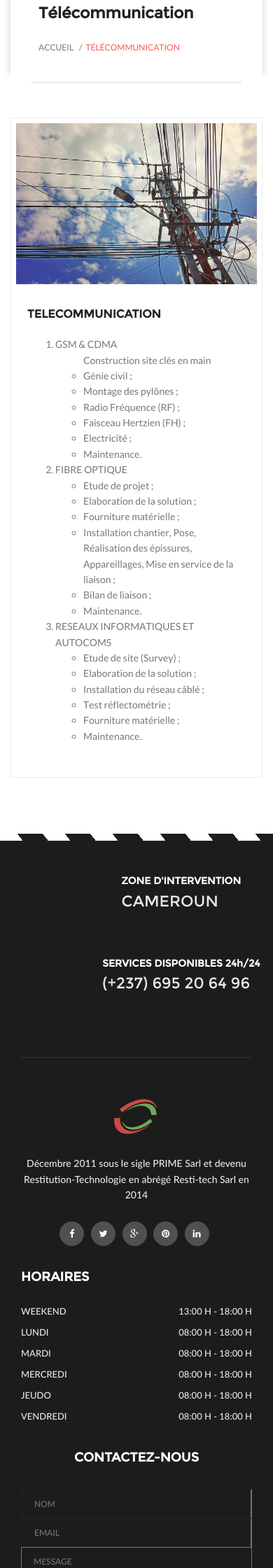
After one commit to leoandfox/restitech, a Symfony app: template templates/telecommunication.html.twig in a window 390 px wide. The commit adds this page. Shown: the part 417-2657 px from the top of the page at 70% size. Run offline with Twig, Linux system fonts and the light colour scheme; the template is opened without the code that fills it, so the values that code supplies are empty; some libraries are stand-ins or nearby versions; some web fonts are replaced.

Commit message:
ajout des services

```diff
--- a/templates/base.html.twig
+++ b/templates/base.html.twig
@@ -20,7 +20,7 @@
     <header class="bg-img">
         <div class="container">
             <div class="upper-header">
-                <div class="logo"><a href="/"><img src="images/logo-restitech-300.png" alt="Logo Restitech Sarl"></a>
+                <div class="logo"><a href="/"><img src="{{ asset('images/logo-restitech-300.png') }}" alt="Logo Restitech Sarl"></a>
                 </div>
                 <div class="contact-strip">
                     <div class="phone-no">
@@ -43,10 +43,10 @@
                         href="#">SERVICES</a>
                     <ul class="dropdown-menu" role="menu">
                         <!--<li class="active"><a href="home-2.html">Home 2</a></li>-->
-                        <li><a href="#">Bâtiment & Travaux Public</a></li>
-                        <li><a href="#">Télécommunication</a></li>
-                        <li><a href="#">Électricité</a></li>
-                        <li><a href="#">Fournitures diverses</a></li>
+                        <li><a href="/services/telecommunication">Télécommunication</a></li>
+                        <li><a href="/services/batiment-et-travaux-publics">Bâtiment & Travaux Public</a></li>
+                        <li><a href="/services/electricite">Électricité</a></li>
+                       <!-- <li><a href="#">Fournitures diverses</a></li>-->
                     </ul>
                 </li>
                 <li class="{% if app.request.attributes.get('_route') == 'motpdg' %}active{% endif %}"><a href="/mot-du-pdg">Mot du PDG</a></li>
--- /dev/null
+++ b/templates/telecommunication.html.twig
@@ -0,0 +1,136 @@
+{% extends 'base.html.twig' %}
+
+{% block title %}Télécommunication - Resti-tech Sarl{% endblock %}
+{% block body %}
+<section>
+    <div class="section-banner" style="background-image:url(images/about-mainimg.png);"></div>
+</section>
+<section>
+    <div class="container">
+        <div class="title-box">
+            <div class="title-box-inner">
+                <h3 class="page-title">Télécommunication</h3>
+                <ul class="breadcrumb">
+                    <li><a href="/">ACCUEIL</a></li>
+                    <li class="active"><a href="#">Télécommunication</a></li>
+                </ul>
+
+            </div>
+        </div>
+    </div>
+</section>
+<section class="content-wrap">
+    <div class="container">
+        <div class="row">
+            <div class="col-md-12">
+                <div class="blog-single-post">
+                    <div class="post-image">
+                        <img src="{{ asset('images/services/service-telecommunication.jpg') }}" alt="image">
+
+                    </div><!-- /post-image -->
+                    <div class="blog-detail">
+                        <h4>TELECOMMUNICATION</h4>
+
+
+
+                        <p>
+                            <ol>
+                                <li>GSM & CDMA
+                                    <ul>
+                                        Construction site clés en main
+
+                                        <li>
+                                            Génie civil ;
+
+                                        </li>
+                                        <li>
+                                            Montage des pylônes ;
+
+                                        </li>
+                                        <li>
+                                            Radio Fréquence (RF) ;
+
+                                        </li>
+                                        <li>
+                                            Faisceau Hertzien (FH) ;
+
+                                        </li>
+                                        <li>
+                                            Electricité ;
+
+                                        </li>
+                                        <li>
+                                            Maintenance.
+
+                                        </li>
+                                    </ul>
+                                </li>
+                                <li>FIBRE OPTIQUE
+                                    <ul>
+                                        <li>
+                                            Etude de projet ;
+
+                                        </li>
+                                        <li>
+                                            Elaboration de la solution ;
+
+                                        </li>
+                                        <li>
+                                            Fourniture matérielle ;
+
+                                        </li>
+                                        <li>
+                                            Installation chantier, Pose, Réalisation des épissures, Appareillages, Mise
+                                            en service de la liaison ;
+
+                                        </li>
+                                        <li>
+                                            Bilan de liaison ;
+
+                                        </li>
+                                        <li>
+                                            Maintenance.
+
+                                        </li>
+                                    </ul>
+                                </li>
+                                <li>RESEAUX INFORMATIQUES ET AUTOCOMS
+                                    <ul>
+                                        <li>
+                                            Etude de site (Survey) ;
+
+                                        </li>
+                                        <li>
+                                            Elaboration de la solution ;
+
+                                        </li>
+                                        <li>
+                                            Installation du réseau câblé ;
+
+                                        </li>
+                                        <li>
+                                            Test réflectométrie ;
+
+                                        </li>
+                                        <li>
+                                            Fourniture matérielle ;
+
+                                        </li>
+                                        <li>
+                                            Maintenance.
+
+                                        </li>
+                                    </ul>
+                                </li>
+                            </ol>
+                        </p>
+
+                    </div>
+                </div><!-- /blog-single-post -->
+
+            </div>
+
+        </div>
+    </div>
+</section><!-- /content-wrap -->
+{% endblock %}
```
Also changed, not shown: config/routes.yaml (+9 -0 lines), src/Controller/ServiceController.php (added, +20 -0 lines), templates/batiment.html.twig (added, +90 -0 lines), templates/electricite.html.twig (added, +83 -0 lines), public/images/services/service-electricite.jpg (added), public/images/services/service-telecommunication.jpg (added), public/images/services/service-travaux-publics.jpg (added).
